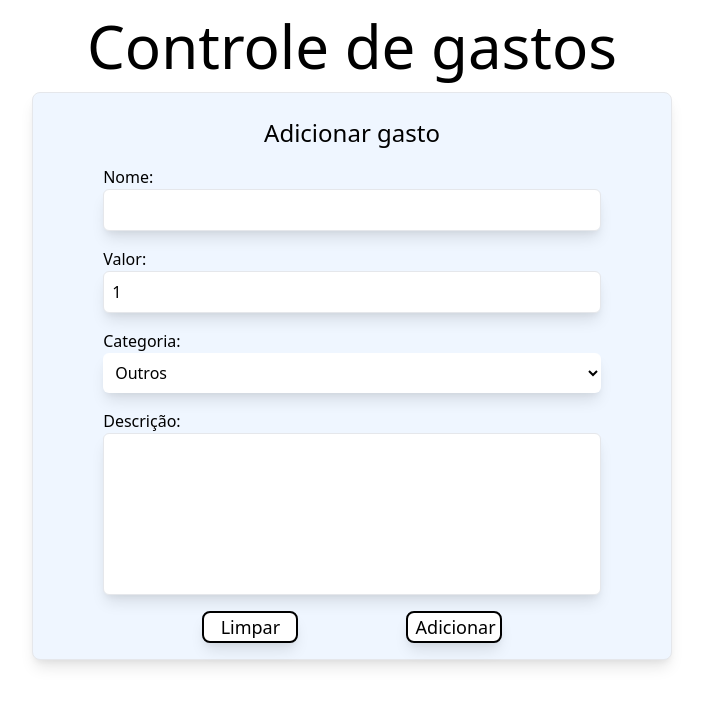
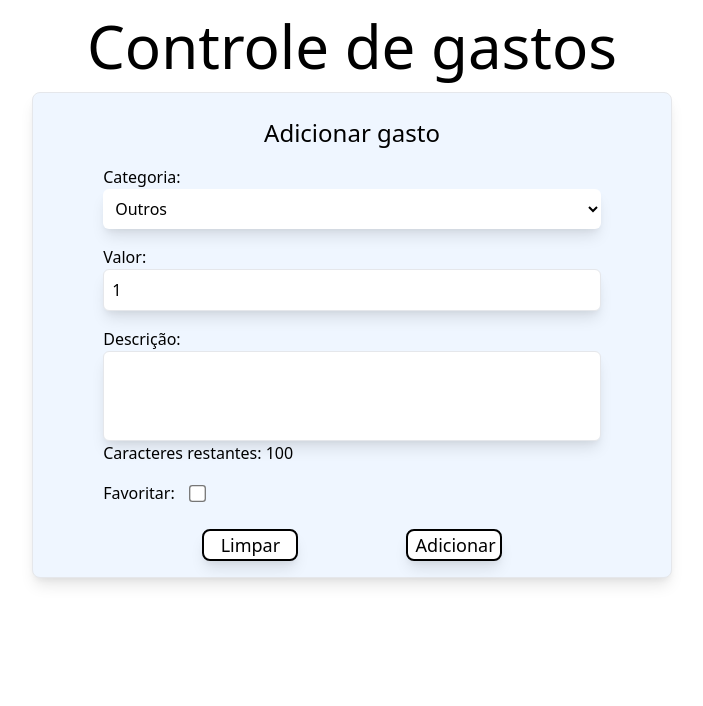
Before and after one commit to PGP27/controle-de-gastos, a React (Create React App) app: page /add-expense in a window 1280 px wide. Shown: the top 706 px of the page, without its empty margins (288-991 px from the left). Built offline with nearby package versions, Linux system fonts and the light colour scheme.

Commit message:
Latest update

```diff
--- a/src/components/ExpensesList/ExpensesList.js
+++ b/src/components/ExpensesList/ExpensesList.js
@@ -10,7 +10,10 @@ const ExpensesList = () => {
   useEffect(() => {
     const getExpenses = () => {
       if (filteredExpenses.length === 0) {
-        setExpenses(JSON.parse(localStorage.getItem('filteredExpenses')));
+        const expensesStore = JSON.parse(localStorage.getItem('filteredExpenses'));
+        if (expensesStore) {
+          setExpenses(expensesStore);
+        }
       } else {
         setExpenses(filteredExpenses);
       }
@@ -18,46 +21,46 @@ const ExpensesList = () => {
     getExpenses();
   }, [filteredExpenses]);
 
+  if (expenses.length > 0) {
     return (
       <div className="flex justify-center w-full mt-6">
-      <ul className="flex flex-col items-center xl:w-4/5 border border-gray-200">
-        { expenses.map(({ id, name, category, number, description, creationDate, modificationDate }, index) => {
+        <ul className="w-full flex flex-col items-center border border-gray-200">
+          { expenses.map(({ id, category, number, description, creationDate, favorite }, index) => {
             const color = index % 2 === 0 ? 'bg-gray-100' : 'bg-gray-200';
-          const modification = modificationDate ? modificationDate : '-';
+            const favoriteText = favorite === true ? 'Sim' : 'Não';
             return (
-            <Link to={`/expense/${ id }`} key={ id } className="w-full">
-              <li className={`grid grid-cols-2 ${ color } sm:grid-cols-3 lg:flex flex-row`}>
+              <li key={ id } className={`w-full grid grid-cols-2 ${ color } sm:grid-cols-3 lg:flex flex-row`}>
                 <div className="flex flex-col w-full p-2 px-6 overflow-auto">
-                  <span>Nome: </span>
-                  <p className="overflow-auto">{ name }</p>
-                </div>
-                <div className="flex flex-col w-full p-2 px-6 overflow-auto">
-                  <span>Categoria: </span>
+                  <span>Categoria:</span>
                   <p className="overflow-auto">{ category }</p>
                 </div>
                 <div className="flex flex-col w-full p-2 px-6 overflow-auto">
-                  <span>Valor: </span>
-                  <p className="overflow-auto">{ number }</p>
+                  <span>Valor:</span>
+                  <p className="overflow-auto">R$ { number }</p>
                 </div>
                 <div className="flex flex-col w-full p-2 px-6 overflow-auto">
-                  <span>Descrição: </span>
+                  <span>Descrição:</span>
                   <p className="overflow-auto">{ description }</p>
                 </div>
                 <div className="flex flex-col w-full p-2 px-6 overflow-auto">
-                  <span>Data de criação: </span>
+                  <span>Criação:</span>
                   <p className="overflow-auto">{ creationDate }</p>
                 </div>
-                <div className="flex flex-col w-full p-2 px-6 overflow-auto">
-                  <span>Data da última edição: </span>
-                  <p className="overflow-auto">{ modification }</p>
+                <div className="flex items-center w-full p-2 px-6">
+                  <span>Favorito:</span>
+                  <p className="ml-2">{ favoriteText }</p>
                 </div>
+                <Link to={`/expense/${ id }`} className="flex items-center w-full p-2 px-6 overflow-auto">
+                  Ver detalhes
+                </Link>
               </li>
-            </Link>
             );
           }) }
         </ul>
       </div>
     );
+  }
+  return null;
 };
 
 export default ExpensesList;
--- a/src/components/Form/Form.js
+++ b/src/components/Form/Form.js
@@ -1,38 +1,41 @@
 import React, { useEffect, useState } from 'react';
-import { useSelector } from 'react-redux';
 import { expenseCategoryTypes } from '../../utils/index';
 import { useParams } from 'react-router-dom';
 import { v4 as uuidv4 } from 'uuid';
 
 const Form = () => {
   const INITIAL_STATE = {
-    name: '',
+    category: 'Outros',
     number: 1,
-    category: 'Outros',
     description: '',
+    favorite: false,
   }
 
   const [expense, setExpense] = useState(INITIAL_STATE);
-
-  const expenses = useSelector((state) => state.expenses.expenses);
+  const [descriptionLength, setDescriptionLength] = useState(0);
 
   const { id } = useParams();
 
   useEffect(() => {
     const setInitExpense = () => {
+      const expensesStore = JSON.parse(localStorage.getItem('filteredExpenses'));
       if (id) {
-        const filteredExpense = expenses.find((expense) => expense.id === id);
+        const filteredExpense = expensesStore.find((expense) => expense.id === id);
         setExpense(filteredExpense);
       }
     };
     setInitExpense();
-  }, [expenses, id]);
+  }, [id]);
 
-  const handleChange = ({ target: { name, value } }) => {
+  const handleChange = ({ target: { name, value, checked } }) => {
+    const newValue = name === 'favorite' ? checked : value;
     setExpense({
       ...expense,
-      [name]: value,
+      [name]: newValue,
     });
+    if (name === 'description') {
+      setDescriptionLength(value.length);
+    }
   };
 
   const clearForm = () => {
@@ -40,57 +43,54 @@ const Form = () => {
   };
 
   const saveExpense = () => {
-    if (JSON.parse(localStorage.getItem('filteredExpenses')) === null) {
-      localStorage.setItem('filteredExpenses', JSON.stringify([]));
-    }
-    const filteredExpenses = JSON.parse(localStorage.getItem('filteredExpenses'));
-    const day = new Date().getDate();
-    const month = new Date().getMonth();
-    const year = new Date().getFullYear();
-    if (id) {
-      const expenseEdit = filteredExpenses.find((expense) => expense.id === id);
-      const { id: expenseId } = expenseEdit;
-      const modificationDate = `${day}/${month}/${year}`;
-      const newExpense = {
-        ...expense,
-        id: expenseId,
-        modificationDate,
-      };
-      const newFilteredExpenses = filteredExpenses.filter((expense) => expense.id !== id);
-      newFilteredExpenses.push(newExpense);
-      localStorage.setItem('filteredExpenses', JSON.stringify(newFilteredExpenses));
+    const { number, description } = expense;
+
+    if (number < 1) {
+      alert('Digite um valor maior ou igual a 1');
+    } else if (description.length <= 0) {
+      alert('Digite uma descrição');
     } else {
+      if (JSON.parse(localStorage.getItem('filteredExpenses')) === null) {
+        localStorage.setItem('filteredExpenses', JSON.stringify([]));
+      }
+      const filteredExpenses = JSON.parse(localStorage.getItem('filteredExpenses'));
+      const day = new Date().getDate();
+      const month = new Date().getMonth() + 1;
+      const year = new Date().getFullYear();
+
       const creationDate = `${day}/${month}/${year}`;
       const newExpense = {
         ...expense,
         id: uuidv4(),
         creationDate,
       };
+
       filteredExpenses.push(newExpense);
       localStorage.setItem('filteredExpenses', JSON.stringify(filteredExpenses));
+      alert('Gasto adicionado com sucesso!');
     }
     clearForm();
   }
 
   if (expense) {
-    const { name, number, category, description } = expense;
+    const { number, category, description, favorite } = expense;
     const title = id ? 'Editar gasto' : 'Adicionar gasto';
     return (
       <form className="w-full flex flex-col items-center p-2 shadow-lg rounded-lg border border-gray bg-blue-50 sm:w-4/5 lg:w-1/2">
         <legend className="mt-4 text-2xl">{ title }</legend>
         <div className="w-full flex flex-col items-center">
           <div className="flex flex-col w-4/5 mt-4">
-            <span>Nome:</span>
-            <input
-              type="text"
-              required
-              autoCorrect="off"
-              autoComplete="off"
-              name="name"
-              value={ name }
+            <span>Categoria:</span>
+            <select
+              required name="category"
+              value={ category }
               onChange={ handleChange }
-              className="shadow-lg p-2 rounded-md border border-gray focus:outline-none focus:ring-2"
-            />
+              className="p-2 outline-none shadow-lg rounded-md bg-white"
+            >
+              { expenseCategoryTypes.map((category) => (
+                <option key={ category }>{ category }</option>
+              )) }
+            </select>
           </div>
           <div className="flex flex-col w-4/5 mt-4">
             <span>Valor:</span>
@@ -107,19 +107,6 @@ const Form = () => {
               className="shadow-lg p-2 rounded-md border border-gray focus:outline-none focus:ring-2"
             />
           </div>
-          <div className="flex flex-col w-4/5 mt-4">
-            <span>Categoria:</span>
-            <select
-              required name="category"
-              value={ category }
-              onChange={ handleChange }
-              className="p-2 outline-none shadow-lg rounded-md bg-white"
-            >
-              { expenseCategoryTypes.map((category) => (
-                <option key={ category }>{ category }</option>
-              )) }
-            </select>
-          </div>
         </div>
         <div className="flex flex-col w-4/5 mt-4">
           <span>Descrição:</span>
@@ -127,15 +114,27 @@ const Form = () => {
             required
             autoCorrect="off"
             autoComplete="off"
-            rows="6"
+            rows="3"
+            maxLength="100"
             style={ { resize: 'none' } }
             name="description"
             value={ description }
             onChange={ handleChange }
             className="shadow-lgs p-2 rounded-md shadow-lg border border-gray focus:outline-none focus:ring-2"
           />
+          <span>Caracteres restantes: { 100 - descriptionLength }</span>
         </div>
-        <div className="w-4/5 mt-4 mb-2 flex justify-evenly text-lg">
+        <div className="flex items-center w-4/5 mt-4">
+          <span>Favoritar:</span>
+          <input
+            type="checkbox"
+            name="favorite"
+            checked={ favorite }
+            onChange={ handleChange }
+            className="ml-4"
+          />
+        </div>
+        <div className="w-4/5 mt-6 mb-2 flex justify-evenly text-lg">
           <button
             type="button"
             onClick={ clearForm }
--- a/src/components/Header/Header.js
+++ b/src/components/Header/Header.js
@@ -13,7 +13,7 @@ const Header = () => {
         </Link>
         <input
           type="text"
-          placeholder="Busque pelo nome ou descrição de um gasto"
+          placeholder="Busque pela descrição de um gasto"
           className="w-4/5 shadow-lg p-2 rounded-md border border-gray focus:outline-none focus:ring-2 sm:w-3/5"
           autoCorrect="off"
           autoComplete="off"
@@ -27,6 +27,7 @@ const Header = () => {
                 { expenseCategoryTypes.map((category) => (
                   <option key={ category }>{ category }</option>
                 )) }
+                <option>Todos</option>
               </select>
           </div>
           <button
```
Lines whose indentation alone changed are shown as unchanged.
